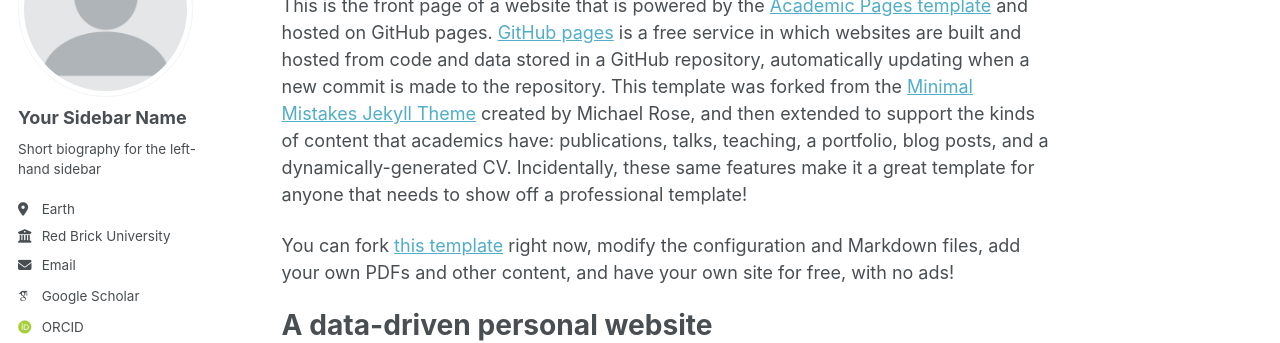
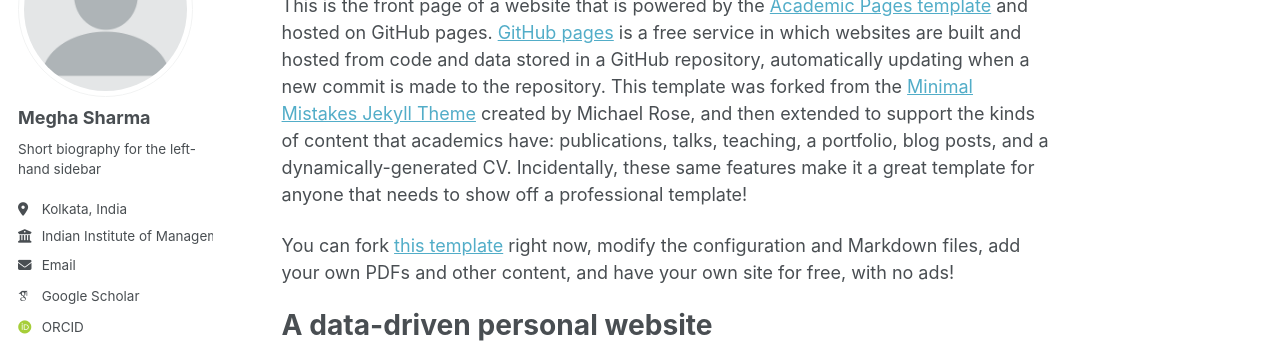
Before and after one commit to meghas-commits/sharmamegha.github.io, a Jekyll site: the page built from _pages/about.md, in a window 1280 px wide. Shown: the part 179-522 px from the top of the page. Built offline with Jekyll 4.4.1, drawn with Linux system fonts in a browser that asks for light colours; some web fonts are replaced; a script bundle is joined from its source files by our own code; library files that are not in the unit come from our copies.

Commit message:
Update _config.yml

```diff
--- a/_config.yml
+++ b/_config.yml
@@ -24,13 +24,13 @@ repository               : "academicpages/academicpages.github.io"
 author:
   # Biographic information
   avatar           : "profile.png"
-  name             : "Your Sidebar Name"
+  name             : "Megha Sharma"
   pronouns         : # example: "she/her"
   bio              : "Short biography for the left-hand sidebar"
-  location         : "Earth"
-  employer         : "Red Brick University"
+  location         : "Kolkata, India"
+  employer         : "Indian Institute of Management Calcutta"
   uri              : # URL
-  email            : "none@example.org"
+  email            : "megha@iimcal.ac.in, megha.iimc@gmail.com"
 
   # Academic websites
   academia         : # URL
```
